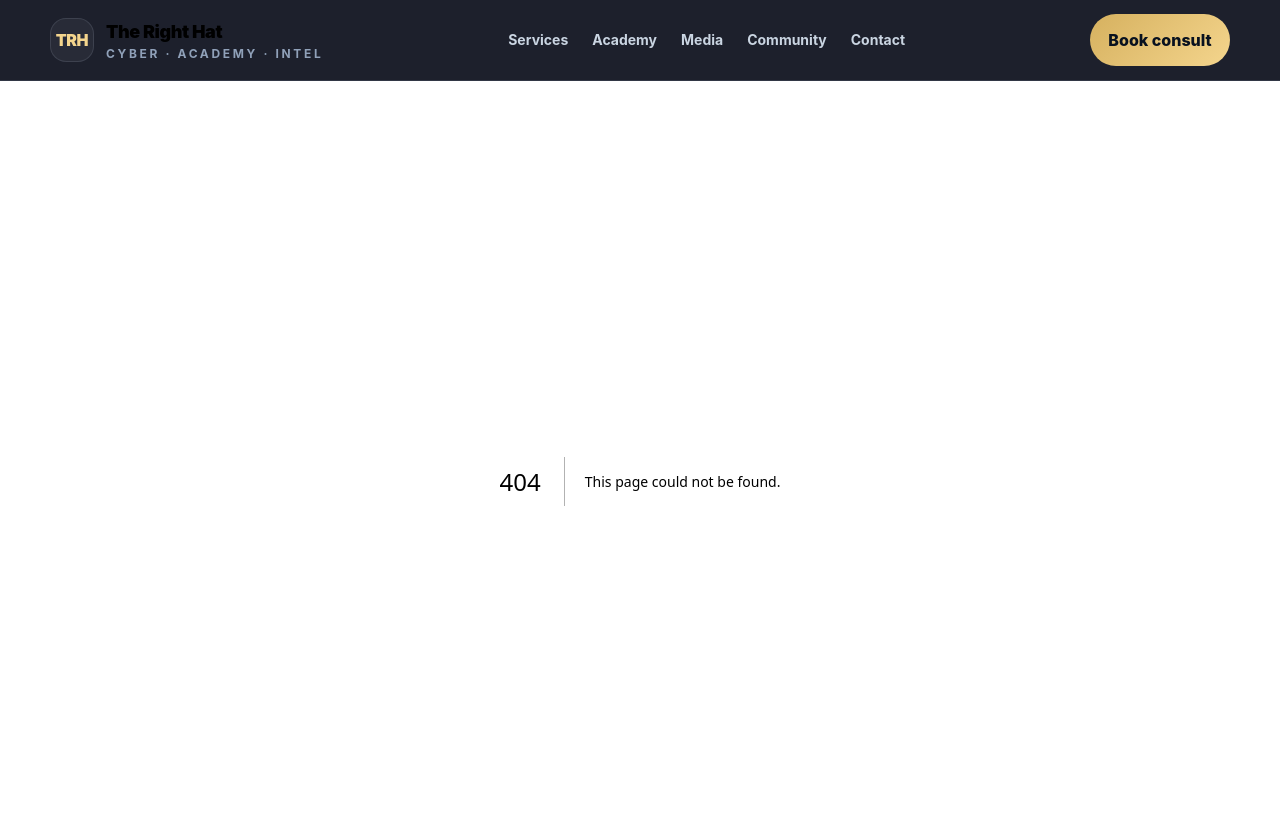
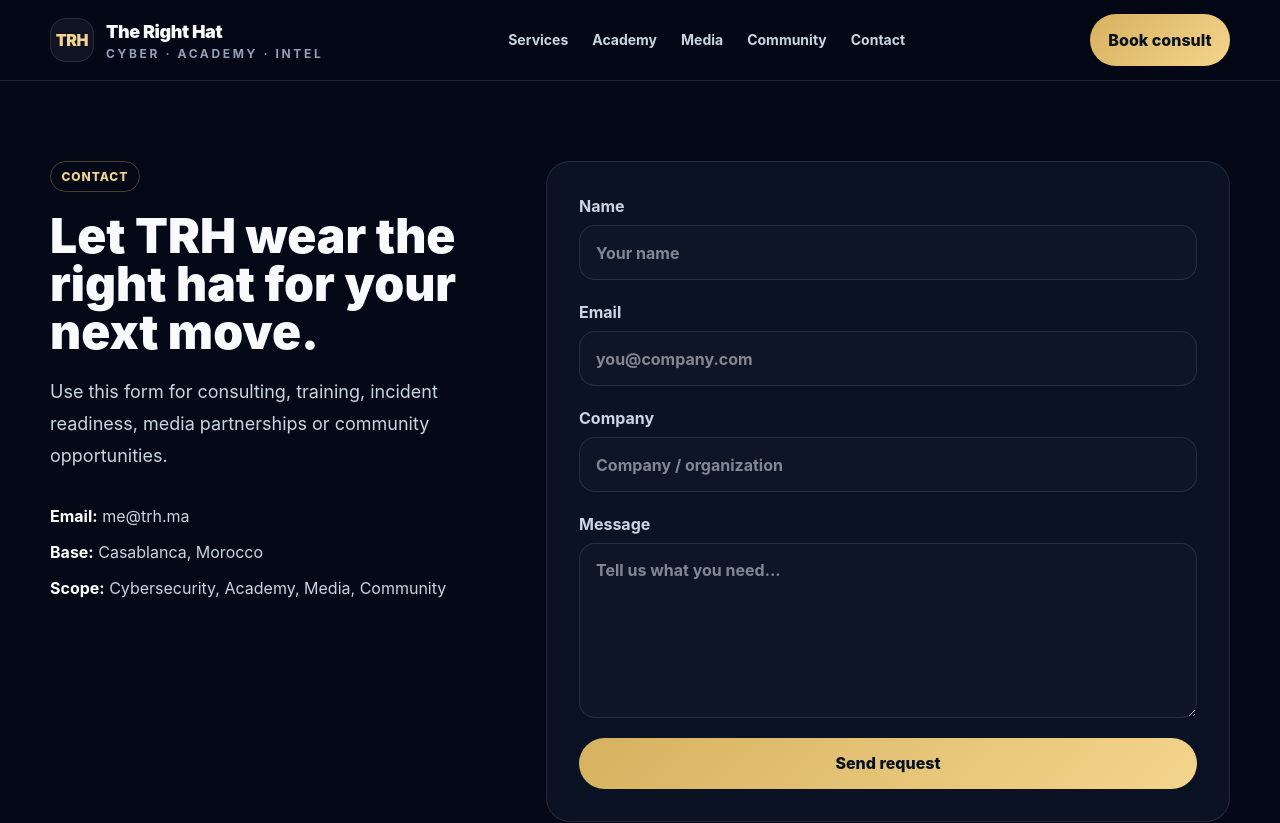
Before and after one commit to SeeDev-K/The-Right-Hat, a Next.js app: page /contact in a window 1280 px wide. Before the commit this address had no page. Shown: the top 823 px of the page. Built offline with nearby package versions, Linux system fonts and the light colour scheme.

Commit message:
feat: add contact page

```diff
--- /dev/null
+++ b/app/contact/page.tsx
@@ -0,0 +1,23 @@
+import { ContactForm } from '@/components/ContactForm'
+
+export const metadata = { title: 'Contact' }
+
+export default function ContactPage() {
+  return (
+    <main className="py-20">
+      <div className="container grid gap-10 lg:grid-cols-[.8fr_1.2fr] lg:items-start">
+        <div>
+          <span className="badge">Contact</span>
+          <h1 className="mt-5 text-5xl font-black">Let TRH wear the right hat for your next move.</h1>
+          <p className="mt-5 text-lg leading-8 text-slate-300">Use this form for consulting, training, incident readiness, media partnerships or community opportunities.</p>
+          <div className="mt-8 grid gap-3 text-slate-300">
+            <p><strong className="text-white">Email:</strong> me@trh.ma</p>
+            <p><strong className="text-white">Base:</strong> Casablanca, Morocco</p>
+            <p><strong className="text-white">Scope:</strong> Cybersecurity, Academy, Media, Community</p>
+          </div>
+        </div>
+        <ContactForm />
+      </div>
+    </main>
+  )
+}
```
